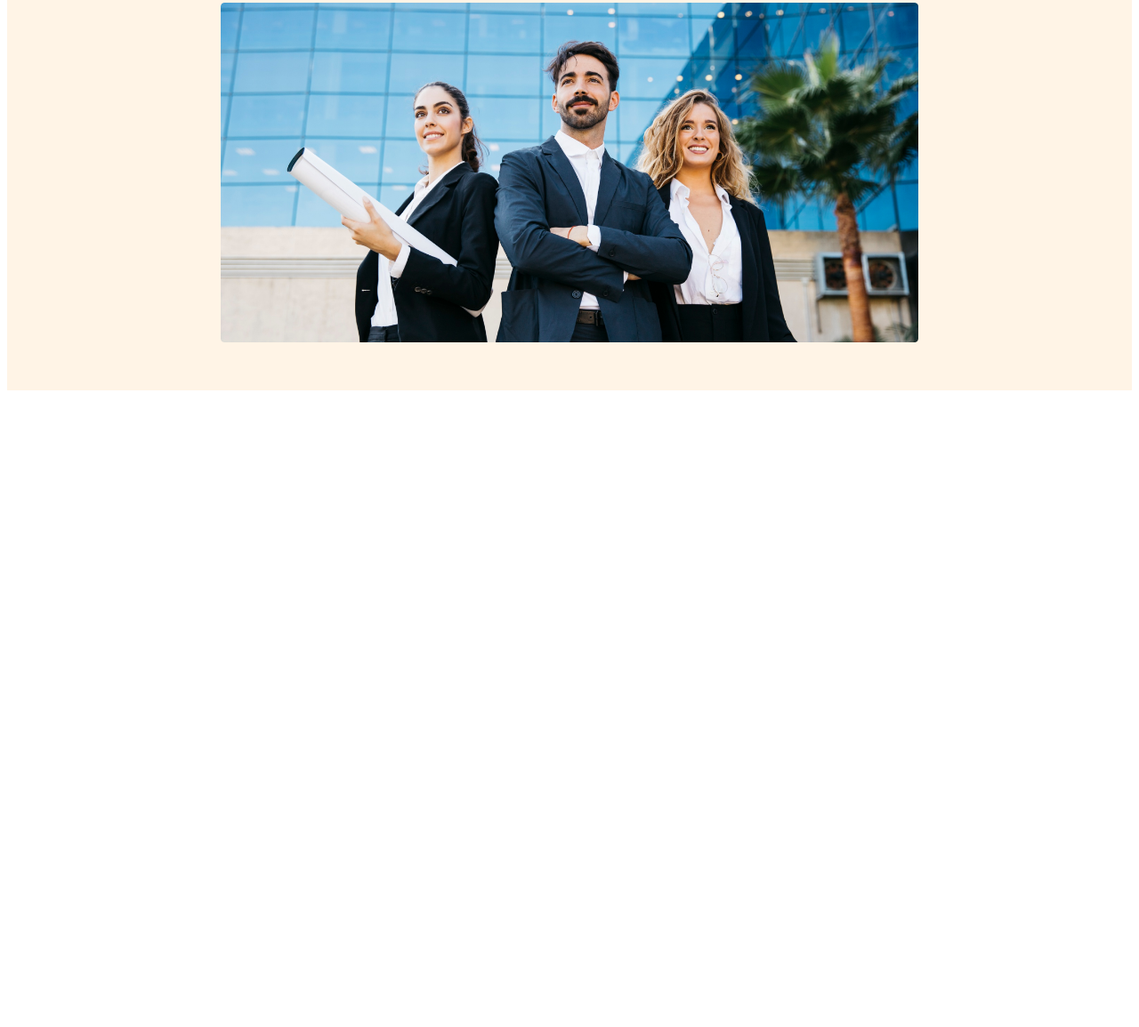
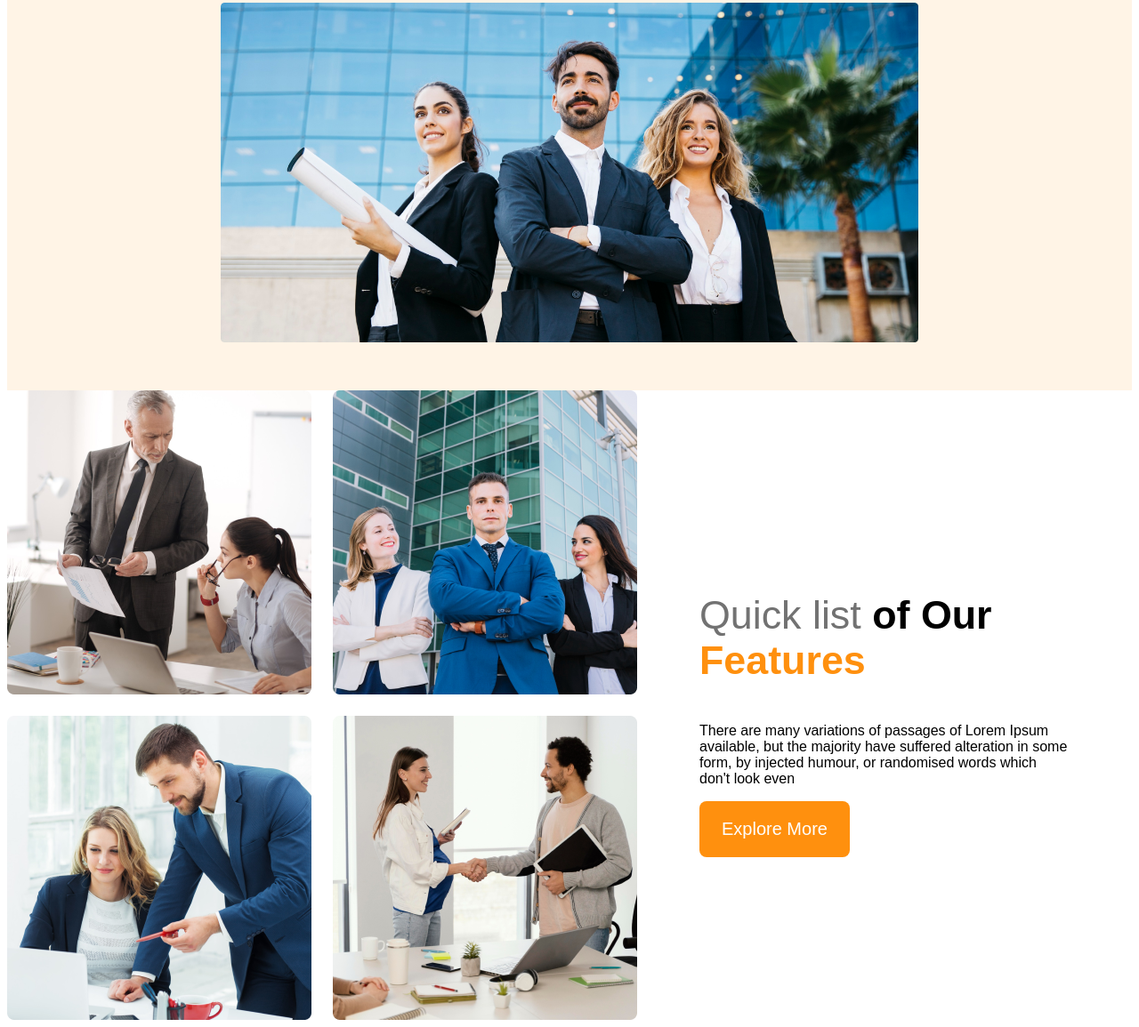
Before and after one commit to bosrin/architects, a plain HTML site: page index.html in a window 1280 px wide. Shown: the part 558-1713 px from the top of the page at 89% size. Before the commit the page ends 1005 px from the top, so only its background shows below. Drawn offline with Linux system fonts and the light colour scheme.

Commit message:
text-features content added

```diff
--- a/index.html
+++ b/index.html
@@ -26,9 +26,23 @@
             <img src="images/banner.png" alt="">
         </div>
 
+    </header>
+    <!-- header end -->
+    <main>
+        <section class="teams-container">
+            <div class="teams-img-container">
+                <img src="images/team1.png" alt="">
+                <img src="images/team2.png" alt="">
+                <img src="images/team3.png" alt="">
+                <img src="images/team4.png" alt="">
+            </div>
+            <div class="teams-content">
+                <h3 class="teams-title"><span class="Quick">Quick list</span> <span class="of Our">of Our</span> <span class="text-Features">Features</span></h3>
+                <p class="teams-description">There are many variations of passages of Lorem Ipsum available, but the majority have suffered alteration in some form, by injected humour, or randomised words which don't look even</p>
+                <button class="btn-primary">Explore More</button>
 
-    </header>
-    <main>
+            </div>
+        </section>
 
     </main>
     <footer>
--- a/style/index.css
+++ b/style/index.css
@@ -85,4 +85,38 @@ font-weight: 700;
         flex-direction: column;
     }
 
+
 }
+/* main style */
+main{
+    max-width: 1440px;
+    margin: 0 auto;
+}
+/* teams style */
+
+.teams-container{
+    display: flex;
+    align-items: center;
+
+}
+.teams-img-container{
+    display: grid;
+    grid-template-columns: repeat(2,1fr);
+    gap: 1.5rem ;
+}
+.teams-content{
+    padding-left:70px;
+    padding-right: 70px;
+}
+.teams-title{
+    font-size: 2.8rem;
+}
+.teams-title .Quick{
+    color:  #727272;
+    font-weight: 500;
+
+}
+.teams-title .text-Features{
+    color: #FF900E;
+    font-weight: 700;
+}
```
